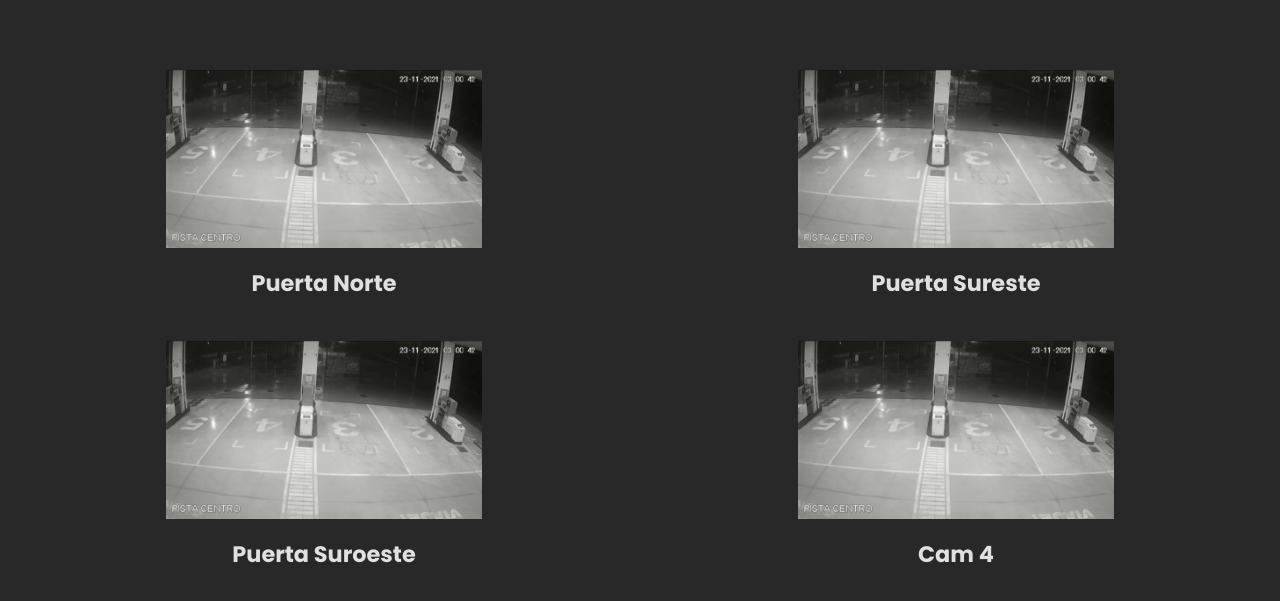
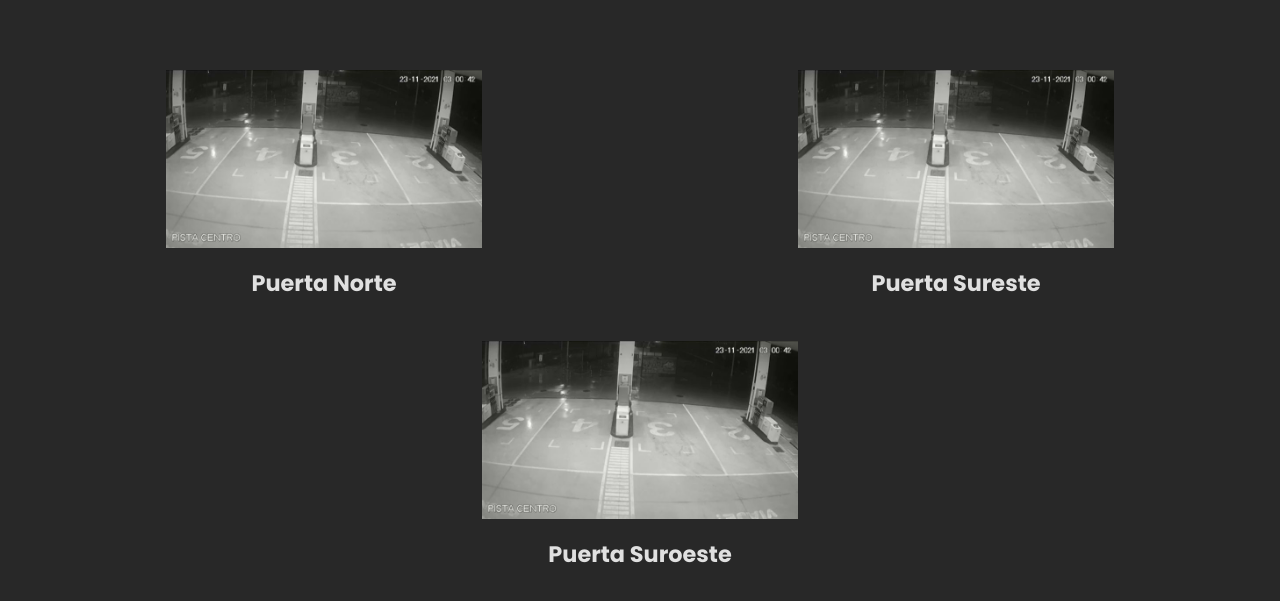
Before and after one commit to SamuelB34/Security-Stock, a plain HTML site: page cameras.html in a window 1280 px wide. Shown: the part 327-928 px from the top of the page. Drawn offline with Linux system fonts and the light colour scheme; no server answers.

Commit message:
modificacion final

```diff
--- a/cameras.html
+++ b/cameras.html
@@ -37,12 +37,14 @@
             </h2>
             <img class="camaras cam2" src="img.jpg">
 
+        </div>
+
+        <div class="cont-cams">
+            <img class="camaras2 cam3" src="img.jpg">
+        </div>
+        <div class="cont-txt">
             <h2 class="text-cam3 text-cam">Puerta Suroeste<p id="puerta-suroeste"></p>
             </h2>
-            <img class="camaras cam3" src="img.jpg">
-
-            <h2 class="text-cam4 text-cam">Cam 4</h2>
-            <img class="camaras cam4" src="img.jpg">
         </div>
     </div>
 
--- a/css.css
+++ b/css.css
@@ -81,6 +81,10 @@ p {
     width: 50%;
 }
 
+.camaras2 {
+    width: 25%;
+}
+
 .contenedorCamaras {
     width: 100%;
 }
@@ -88,7 +92,7 @@ p {
 .contCams {
     margin-top: 15rem;
     display: grid;
-    grid-template-rows: auto, auto, auto, auto;
+    grid-template-rows: auto, auto;
     grid-template-columns: repeat(2, 1fr);
     justify-items: center;
 }
@@ -114,24 +118,19 @@ p {
     grid-column: 2;
 }
 
-.text-cam3 {
-    grid-row: 4;
-    grid-column: 1;
+.cont-cams{
+    display: flex;
+    justify-content: center;
+    align-items: center;
 }
 
-.cam3 {
-    grid-row: 3;
-    grid-column: 1;
+.cont-txt{
+    display: flex;
+    justify-content: center;
+    text-align: center;
 }
-
-.text-cam4 {
-    grid-row: 4;
-    grid-column: 2;
-}
-
-.cam4 {
-    grid-row: 3;
-    grid-column: 2;
+.cont-cams2{
+    width: 33%;
 }
 
 .text-cam {
```
